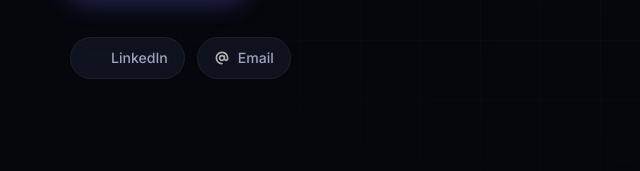
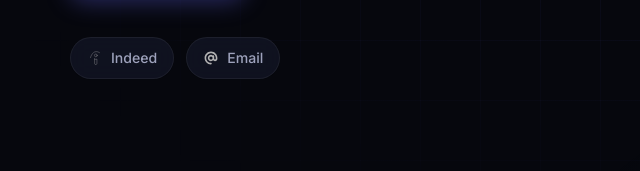
Before and after one commit to engrpaulojimena/web-portfolio, a website: page index.html in a window 1280 px wide. Shown: the part 629-800 px from the top of the page, 0-640 px from the left. Drawn offline with Linux system fonts and the light colour scheme.

Commit message:
Update project

```diff
--- a/index.html
+++ b/index.html
@@ -73,10 +73,10 @@
         </div>
 
         <div class="hero-socials">
-          <a href="https://linkedin.com/in/yourusername" target="_blank" class="social-chip">
-            <img src="icons/linkedin.svg" alt=""> LinkedIn
+          <a href="https://profile.indeed.com/p/pauloj-h44309j" target="_blank" class="social-chip">
+            <img src="icons/indeed-svgrepo-com.svg" alt=""> Indeed
           </a>
-          <a href="mailto:your@email.com" class="social-chip">
+          <a href="mailto:engrpaulojimena.gmail.com" class="social-chip">
             <img src="icons/email.svg" alt=""> Email
           </a>
         </div>
```
Also changed, not shown: icons/indeed-svgrepo-com.svg (added).
